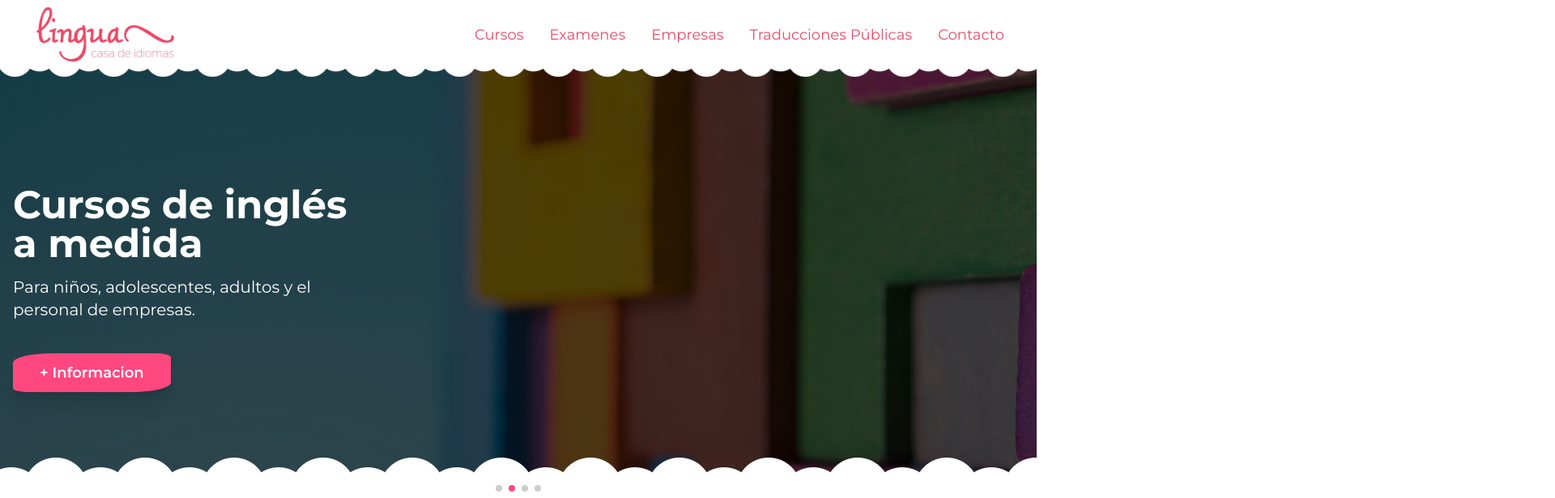
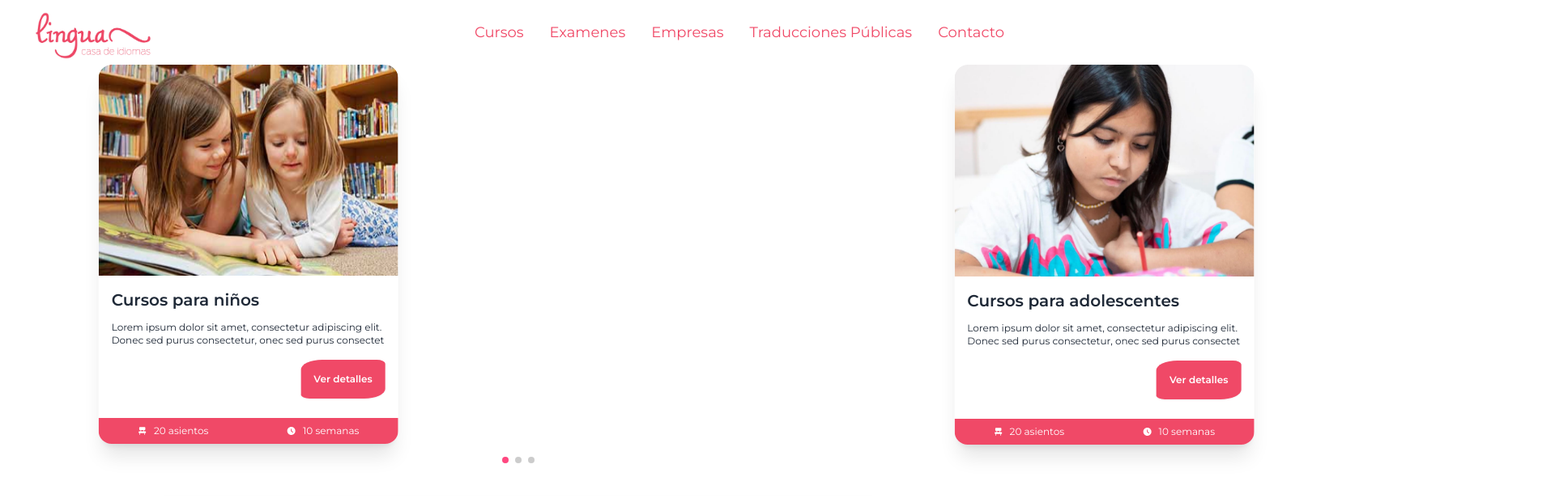
Before and after one commit to EmilianoAloi/lingua, a Next.js app: page /contacto in a window 1280 px wide. Shown: the top 616 px of the page at 81% size, 1920 px wide, since content can reach past the window. Built offline with nearby package versions, Linux system fonts and the light colour scheme; what tw-elements would draw is missing.

Commit message:
courses carrousel

```diff
--- a/src/app/contacto/page.jsx
+++ b/src/app/contacto/page.jsx
@@ -1,10 +1,11 @@
 import HeroCarousel from "@/components/HeroCarousel";
+import CoursesCarousel from "@/components/CoursesCarousel";
 
 const ContactPage = () => {
   return (
     <>
-      <section>
-        <HeroCarousel />
+      <section className="container">
+        <CoursesCarousel />
       </section>
 
       <section className="py-16 ">
--- a/src/app/globals.css
+++ b/src/app/globals.css
@@ -15,6 +15,7 @@ body {
   margin: 0;
   padding: 0;
   box-sizing: border-box;
+  scroll-behavior: smooth;
 }
 
 header,
@@ -44,6 +45,15 @@ header,
 
 .swiper-hero {
   height: 500px;
+}
+
+.banner-hero1 {
+  background: rgb(235, 144, 152);
+  background: radial-gradient(
+    circle at 50% 60px,
+    rgba(235, 144, 152, 1) 4%,
+    rgba(252, 70, 107, 1) 55%
+  );
 }
 
 @media (max-width: 768px) {
--- a/src/components/Card.jsx
+++ b/src/components/Card.jsx
@@ -7,16 +7,18 @@ import { PiChairFill } from "react-icons/pi";
 const Card = ({ title, text, img }) => {
   return (
     <div>
-      <div className="card card-compact bg-base-100 max-w-[370px] shadow-xl overflow-hidden  md:mx-0">
+      <div className="card card-compact bg-base-100 max-w-[370px] shadow-xl overflow-hidden   md:mx-0">
         <figure>
           <Image src={img} width={500} height={500} alt="img card" />
         </figure>
         <div className="card-body">
-          <h2 className="card-title ">{title}</h2>
-          <p className="text-start">{text}</p>
+          <h2 className="card-title text-md">{title}</h2>
+          <p className="text-start text-xs">{text}</p>
 
           <div className="card-actions justify-end my-2">
-            <button className="btn btn-primary ">Leer mas</button>
+            <button className="btn btn-primary text-xs py-0">
+              Ver detalles
+            </button>
           </div>
         </div>
         <div className="flex justify-around text-white bg-customPink text-xs md:text-sm">
@@ -24,10 +26,10 @@ const Card = ({ title, text, img }) => {
             <PiChairFill color="white" />
             20 asientos
           </h6>
-          <h6 className="text-xs flex items-center gap-2 py-2 px-2">
+          {/* <h6 className="text-xs flex items-center gap-2 py-2 px-2">
             <IoMdCheckmarkCircle color="white" />
             20 clases
-          </h6>
+          </h6> */}
           <h6 className="text-xs flex items-center gap-2 py-2 px-2">
             <MdOutlineAccessTimeFilled color="white" />
             10 semanas
--- a/src/components/Companies.jsx
+++ b/src/components/Companies.jsx
@@ -1,6 +1,7 @@
 import React from "react";
 import Card2 from "./Card2";
 import Image from "next/image";
+import CoursesCarousel from "./CompaniesCarousel";
 
 const Companies = () => {
   return (
@@ -36,7 +37,7 @@ const Companies = () => {
             />
           </div>
         </div>
-        <div className="flex flex-col lg:flex-row gap-10 items-center justify-around mt-10 mx-auto xl:ms-10">
+        <div className="hidden md:flex flex flex-col lg:flex-row gap-10 items-center justify-around mt-10 mx-auto xl:ms-10">
           <Card2
             text="Lorem ipsum dolor sit amet, consectetur adipiscing elit. Donec sed purus consectetur, onec sed purus consectet Donec sed purus consectetur,"
             title="Cursos «in-company» "
@@ -48,6 +49,9 @@ const Companies = () => {
             img={"/img/empresas.webp"}
           />
         </div>
+        <div className="md:hidden my-10">
+          <CoursesCarousel />
+        </div>
       </div>
     </div>
   );
--- /dev/null
+++ b/src/components/CompaniesCarousel.jsx
@@ -0,0 +1,45 @@
+"use client";
+
+import { Swiper, SwiperSlide } from "swiper/react";
+import { Pagination } from "swiper/modules";
+import "swiper/css";
+import "swiper/css/navigation";
+import "swiper/css/pagination";
+import "swiper/css/scrollbar";
+import "swiper/css/effect-fade";
+import Card2 from "./Card2";
+
+const CoursesCarousel = () => {
+  return (
+    <Swiper
+      autoplay={{
+        delay: 3000,
+        disableOnInteraction: false,
+      }}
+      modules={[Pagination]}
+      spaceBetween={20}
+      slidesPerView={1.2}
+      centeredSlides={true}
+      pagination={{ clickable: true }}
+      className="swiper-courses  overflow-hidden"
+    >
+      <SwiperSlide>
+        <Card2
+          text="Lorem ipsum dolor sit amet, consectetur adipiscing elit. Donec sed purus consectetur, onec sed purus consectet Donec sed purus consectetur,"
+          title="Cursos «in-company» "
+          img={"/img/empresas.webp"}
+        />
+      </SwiperSlide>
+
+      <SwiperSlide>
+        <Card2
+          text="Lorem ipsum dolor sit amet, consectetur adipiscing elit. Donec sed purus consectetur, onec sed purus consectet  Donec sed purus consectetur,"
+          title="Cursos en Lingua"
+          img={"/img/empresas.webp"}
+        />
+      </SwiperSlide>
+    </Swiper>
+  );
+};
+
+export default CoursesCarousel;
--- a/src/components/Courses.jsx
+++ b/src/components/Courses.jsx
@@ -1,4 +1,5 @@
 import Card from "./Card";
+import CoursesCarousel from "./CoursesCarousel";
 
 const Courses = () => {
   return (
@@ -17,7 +18,7 @@ const Courses = () => {
           voluptatum ullam, quisquam voluptatum ullam,
         </p>
 
-        <div className="flex flex-col lg:flex-row gap-14 items-center justify-center">
+        <div className="hidden md:flex flex flex-col lg:flex-row gap-14 items-center justify-center">
           <Card
             text="Lorem ipsum dolor sit amet, consectetur adipiscing elit. Donec sed purus consectetur, onec sed purus consectet"
             title="Cursos para niños"
@@ -35,6 +36,10 @@ const Courses = () => {
             img={"/img/adultos2.png"}
           />
         </div>
+
+        <div className="mt-10 md:hidden">
+          <CoursesCarousel />
+        </div>
       </div>
     </section>
   );
--- /dev/null
+++ b/src/components/CoursesCarousel.jsx
@@ -0,0 +1,51 @@
+"use client";
+
+import { Swiper, SwiperSlide } from "swiper/react";
+import { Pagination } from "swiper/modules";
+import "swiper/css";
+import "swiper/css/navigation";
+import "swiper/css/pagination";
+import "swiper/css/scrollbar";
+import "swiper/css/effect-fade";
+import Card from "./Card";
+
+const CoursesCarousel = () => {
+  return (
+    <Swiper
+      autoplay={{
+        delay: 3000,
+        disableOnInteraction: false,
+      }}
+      modules={[Pagination]}
+      spaceBetween={20}
+      slidesPerView={1.2}
+      centeredSlides={true}
+      pagination={{ clickable: true }}
+      className="swiper-courses  overflow-hidden"
+    >
+      <SwiperSlide>
+        <Card
+          text="Lorem ipsum dolor sit amet, consectetur adipiscing elit. Donec sed purus consectetur, onec sed purus consectet"
+          title="Cursos para niños"
+          img={"/img/kids2.png"}
+        />
+      </SwiperSlide>
+      <SwiperSlide>
+        <Card
+          text="Lorem ipsum dolor sit amet, consectetur adipiscing elit. Donec sed purus consectetur, onec sed purus consectet"
+          title="Cursos para adolescentes"
+          img={"/img/curso-kids2.png"}
+        />
+      </SwiperSlide>
+      <SwiperSlide>
+        <Card
+          text="Lorem ipsum dolor sit amet, consectetur adipiscing elit. Donec sed purus consectetur, onec sed purus consectet"
+          title="Cursos para adultos"
+          img={"/img/adultos2.png"}
+        />
+      </SwiperSlide>
+    </Swiper>
+  );
+};
+
+export default CoursesCarousel;
--- a/src/components/HeroCarousel.jsx
+++ b/src/components/HeroCarousel.jsx
@@ -27,14 +27,14 @@ const HeroCarousel = () => {
         delay: 3000,
         disableOnInteraction: false,
       }}
-      effect="fade" // Activar el efecto de fade
-      fadeEffect={{ crossFade: true }} // Opcional: Hacer que el fade sea más fluido entre slides
+      effect="fade"
+      fadeEffect={{ crossFade: true }}
       speed={1500}
       onSlideChange={() => console.log("slide change")}
       onSwiper={(swiper) => console.log(swiper)}
       className="swiper-hero  hero relative overflow-hidden"
     >
-      <SwiperSlide className="banner-hero1 bg-customPink">
+      <SwiperSlide className="banner-hero1 ">
         <div className="container max-w-screen-xl mx-auto grid grid-cols-1 sm:grid-cols-3 gap-4 py-4 ">
           <div className="self-center justify-self-center block md:hidden">
             <Image
--- a/src/components/Navbar.jsx
+++ b/src/components/Navbar.jsx
@@ -18,8 +18,8 @@ const Navbar = () => {
   return (
     <header className=" flex-wrap w-full pb-2 px-4 lg:py-1 lg:px-10 z-20 flex justify-center ">
       <nav className="flex w-full justify-between items-center ">
-        <Link href="/" className="">
-          <Image src={logo} width={180} alt="logo lingua" />
+        <Link href="/" className="mt-2">
+          <Image src={logo} width={150} alt="logo lingua" />
         </Link>
         <div className=" hidden lg:flex text-customPink text-lg ">
           <ul className="flex gap-8 items-center">
```
